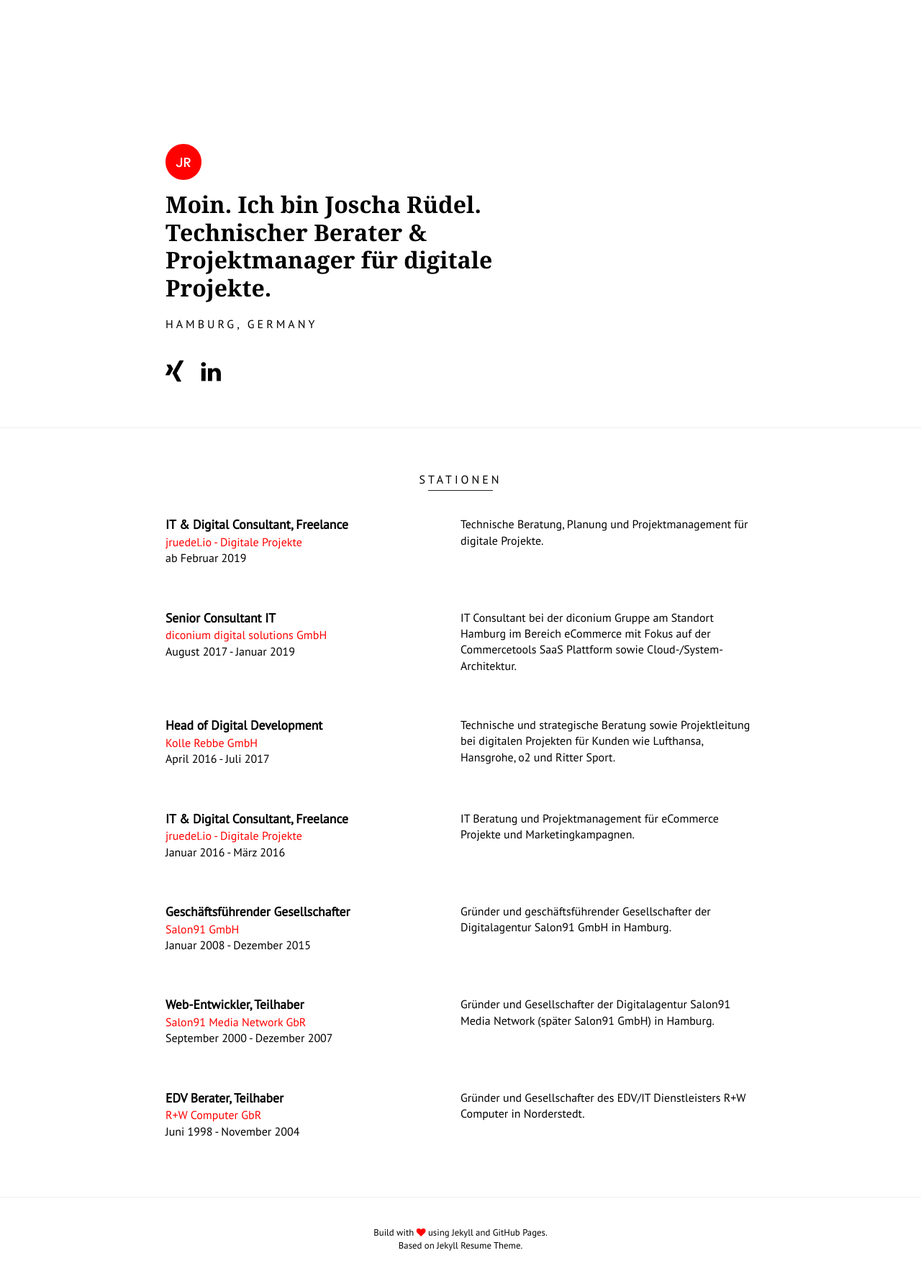
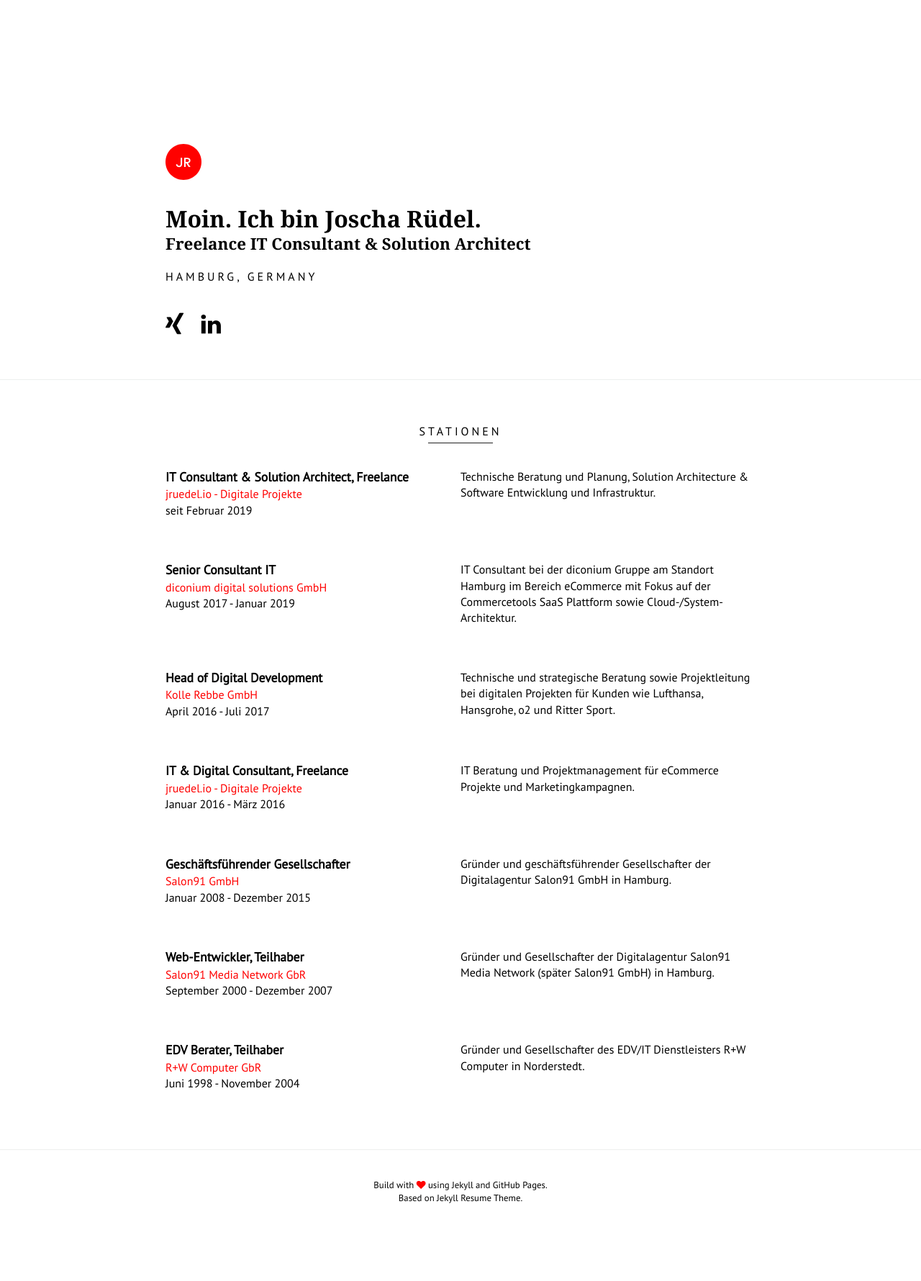
Before and after one commit to jruedel/jruedel.github.io, a Jekyll site: the page built from index.html, in a window 1280 px wide. Shown: the whole page at 72% size. Built offline with Jekyll 4.4.1, drawn with Linux system fonts in a browser that asks for light colours; after the commit the page ends 1714 px from its top, so only the background shows below that.

Commit message:
FEAT: Minor updates (title and meta)

```diff
--- a/_config.yml
+++ b/_config.yml
@@ -1,8 +1,8 @@
 # Jekyll Resume Theme
 
 # Site settings
-title: jruedel.io - Joscha Rüdel.
-description: jruedel's private portfolio.
+title: jruedel.io - Joscha Rüdel | Digitale Projekte.
+description: Joscha Rüdel - Freelance IT Consultant & Solution Architect in Hamburg, Germany
 baseurl: ""
 url: ""
 name: Joscha Rüdel
--- a/_data/jobs.yml
+++ b/_data/jobs.yml
@@ -1,7 +1,7 @@
--   title: IT & Digital Consultant, Freelance
+-   title: IT Consultant & Solution Architect, Freelance
     company: jruedel.io - Digitale Projekte
-    period: ab Februar 2019
-    description: Technische Beratung, Planung und Projektmanagement für digitale Projekte.
+    period: seit Februar 2019
+    description: Technische Beratung und Planung, Solution Architecture & Software Entwicklung und Infrastruktur.
 
 -   title: Senior Consultant IT
     company: diconium digital solutions GmbH
--- a/_includes/header.html
+++ b/_includes/header.html
@@ -17,7 +17,8 @@
 
             <p class="intro__main serif">
                 Moin. Ich bin <span>Joscha Rüdel</span>.<br>
-                Technischer Berater & Projektmanager für digitale Projekte.</p>
+            </p>
+            <p class="intro__mainer serif">Freelance IT Consultant & Solution Architect</p>
             <p class="intro__post">{{ site.location }}</p>
         </div>
 
--- a/_sass/_header.scss
+++ b/_sass/_header.scss
@@ -24,11 +24,23 @@ header {
         font-size: 1.8rem;
         line-height: 1.2;
         font-weight: bold;
-        margin: 10px 0 20px;
+        margin: 30px 0 2px;
 
         @media(min-width: 640px) {
             font-size: 2.0rem;
             max-width: 60%;
+        }
+    }
+
+    &__mainer {
+        font-size: 1.2rem;
+        line-height: 1.2;
+        font-weight: bold;
+        margin: 0 0 20px;
+
+        @media(min-width: 640px) {
+            font-size: 1.4rem;
+            max-width: 90%;
         }
     }
 }
```
